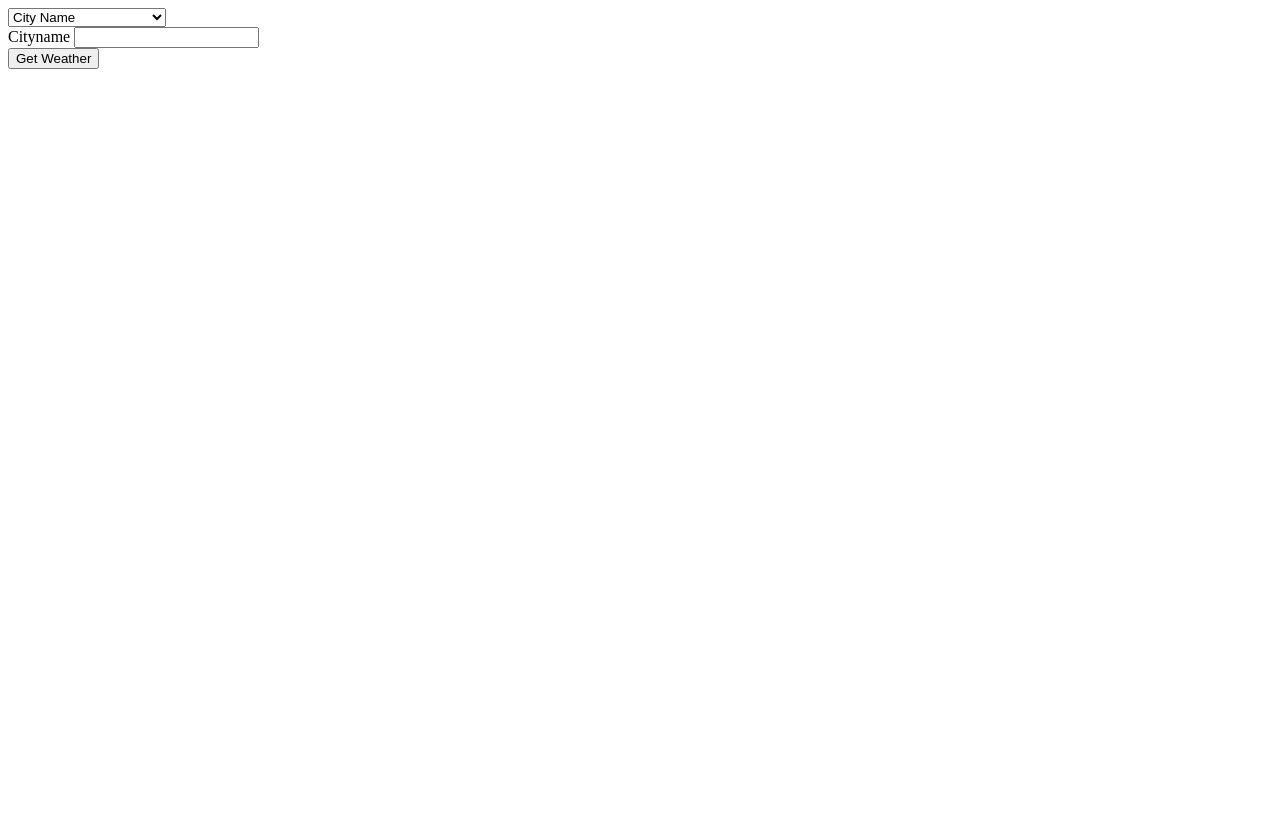
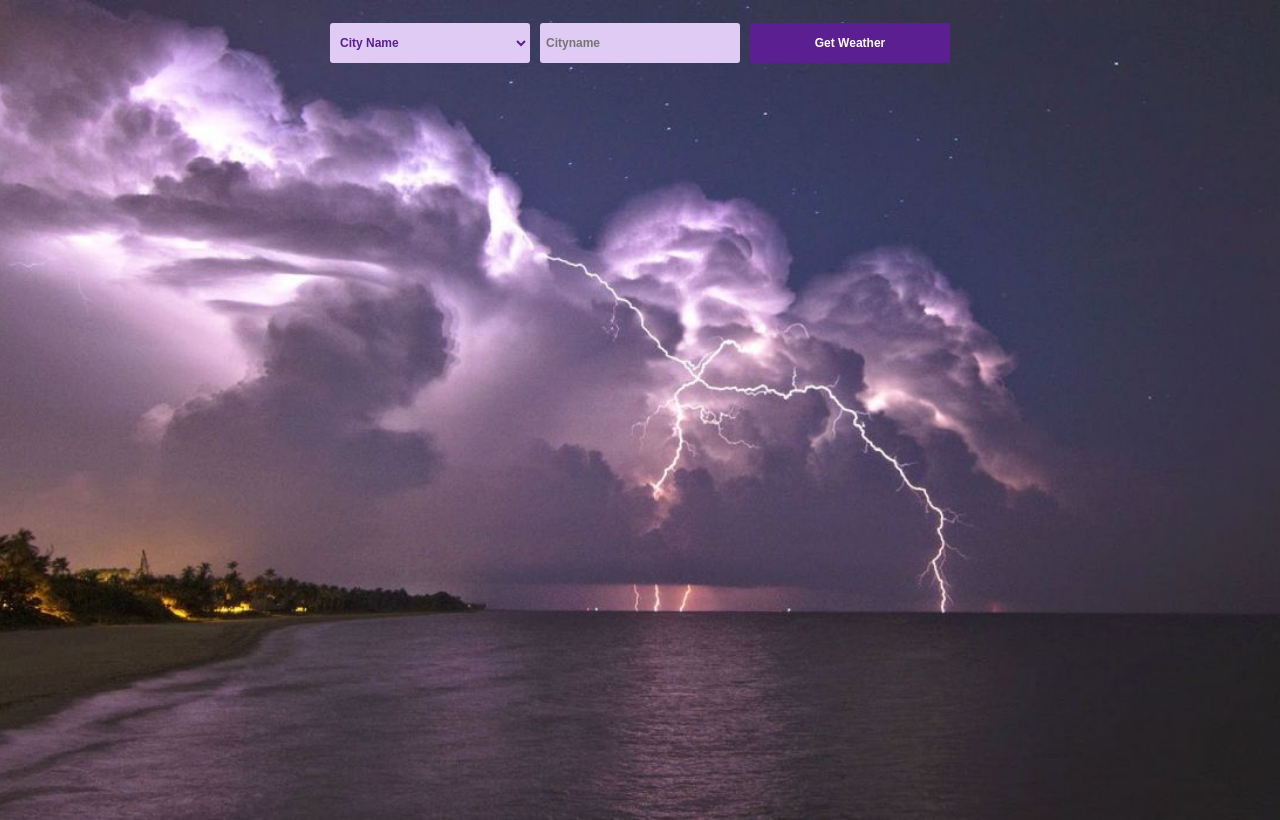
Before and after one commit to naliyeeva/naliyeeva.github.io, a plain HTML site: page weather/index.html in a window 1280 px wide. Drawn offline with Linux system fonts and the light colour scheme.

Commit message:
designed ui

```diff
--- a/weather/index.html
+++ b/weather/index.html
@@ -5,6 +5,7 @@
         <link rel="stylesheet" href="styles.css">
     </head>
     <body>
+        <div class="container">
             <select name="userInput" id="userInput">
                 <option value="city">City Name</option>
                 <option value="latlong">Latitude and Longitude</option>
@@ -12,18 +13,17 @@
             </select>
 
             <div class="input-block" id="city-block">
-            <label>Cityname</label>
-            <input type="text" id="city" />
+                <input type="text" id="city" placeholder="Cityname"/>
             </div>
 
             <div class="input-block" id="latlong-block" style="display: none">
-            <label>Latitude</label>
-            <input type="text" id="lat" value="40.409264"/>
-            <label>Longitude</label>
-            <input type="text" id="long" value="49.867092"/>
+                <input type="text" id="lat" value="40.409264" placeholder="Latitude"/>
+                <input type="text" id="long" value="49.867092" placeholder="Longitude"/>
             </div>
 
             <button type="button" id="getWeather">Get Weather</button>
+        </div>
+
 
 
         <script src="./app.js" ></script>
--- a/weather/styles.css
+++ b/weather/styles.css
@@ -0,0 +1,34 @@
+body {
+    background: url('./image.jpeg') no-repeat #5c1f91;
+    background-position: center;
+    background-size: cover;
+}
+
+
+.container {
+    display: flex;
+    justify-content: center;
+    flex-direction: row;
+    align-items: flex-start;
+    padding: 10px;
+    height: 100%;
+}
+
+button, select, input {
+    padding: 5px;
+    color: #5c1f91;
+    background: #e0cbf4;
+    border: 1px solid transparent;
+    border-radius: 3px;
+    font-size: 12px;
+    font-weight: bold;
+    margin: 5px;
+    height: 40px;
+    width: 200px;
+    cursor: pointer;
+}
+
+#getWeather {
+    color: white;
+    background: #5c1f91;
+}
```
Also changed, not shown: weather/image.jpeg (added). Lines whose indentation alone changed are shown as unchanged.
